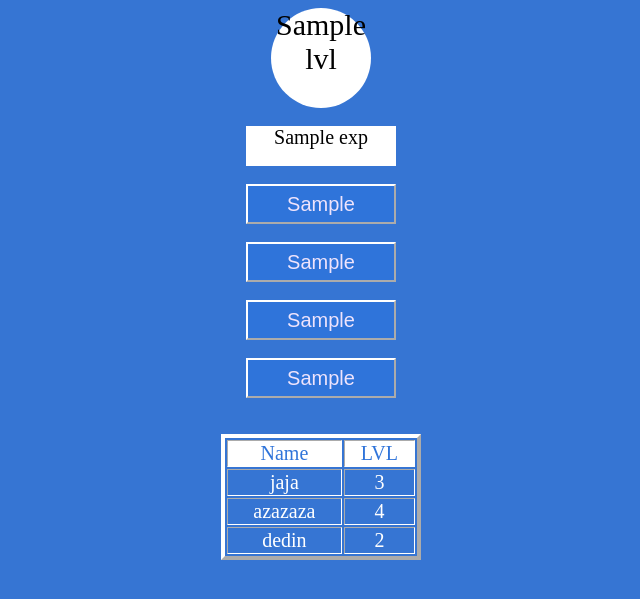
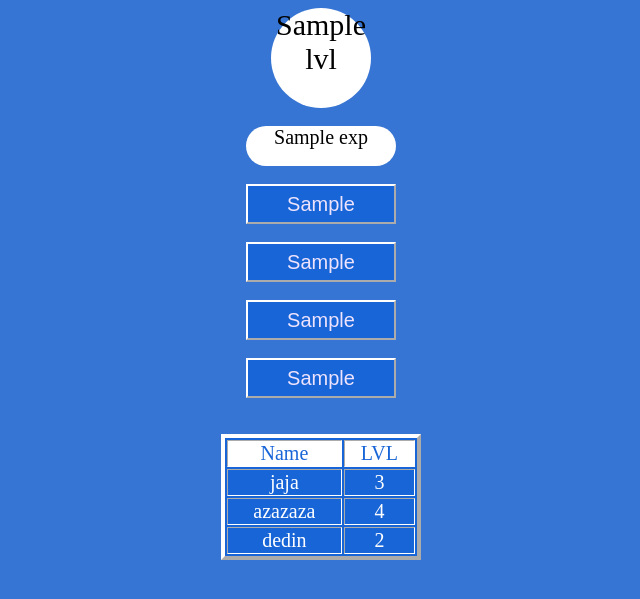
Before and after one commit to AlexandrFedorow/math_game_web, a Flask app: template templates/main.html in a window 1280 px wide. Shown: the top 599 px of the page, without its empty margins (319-959 px from the left). Run offline with Flask 2, Linux system fonts and the light colour scheme; data comes from the database, SQL or seed files in the repository; the template is opened without the code that fills it: values that come from a table or form of the project are taken from there, most other values are stand-ins (such as "Sample title", 1, 10 or a date in 2020).

Commit message:
починил x7

```diff
--- a/static/main_style.css
+++ b/static/main_style.css
@@ -13,6 +13,7 @@
     font-size: 20px;
     background-color: #7d74f2;
     text-align: center;
+    border-radius: 50px;
 }
 .b{
     width: 150px;
@@ -20,12 +21,14 @@
     font-size: 20px;
     background-color: #7d74f2;
     color: #eee3fc;
+    text-align: center;
 }
 .a{
     width: 500px;
     height: 250px;
     margin-left: auto;
     margin-right: auto;
+    border-radius: 50px;
 }
 
 .lider{
--- a/templates/main.html
+++ b/templates/main.html
@@ -13,27 +13,27 @@
         <br>
             <div class="a">
                 <form class="f" method="post" action="/add_ans1">
-                    <button class="b" border="4" type="submit" style = "background-color: #2F74DA; border-color: white">{{ ctr1 }}</button>
+                    <button class="b" border="4" type="submit" style = "background-color: #1865D8; border-color: white">{{ ctr1 }}</button>
                 </form>
             <br>
                 <form class="f" method="post" action="/add_ans2">
-                    <button class="b"  border="4"type="submit" style = "background-color: #2F74DA; border-color: white">{{ ctr2 }}</button>
+                    <button class="b"  border="4"type="submit" style = "background-color: #1865D8; border-color: white">{{ ctr2 }}</button>
                 </form>
             <br>
                 <form class="f" method="post" action="/add_ans3">
-                    <button class="b" border="10" type="submit" style = "background-color: #2F74DA; border-color: white">{{ ctr3 }}</button>
+                    <button class="b" border="10" type="submit" style = "background-color: #1865D8; border-color: white">{{ ctr3 }}</button>
                 </form>
             <br>
                 <form class="f" method="post" action="/add_ans4">
-                    <button class="b" border="4" type="submit" style = "background-color: #2F74DA; border-color: white">{{ ctr4 }}</button>
+                    <button class="b" border="4" type="submit" style = "background-color: #1865D8; border-color: white">{{ ctr4 }}</button>
                 </form>
             </div>
         </div>
     </center>
     <center>
         <div class="lider">
-            <table class="lid_table" border="4" style="color:white; border-color:white">
-                    <tr class="table_shap" style = "background-color: white; color:#2F74DA">
+            <table class="lid_table" border="4" style="color:white;background-color:#1865D8; border-color:white">
+                    <tr class="table_shap" style = "background-color: white; color:#1865D8">
                         <td>Name</td>
                         <td>LVL</td>
                     </tr>
```
